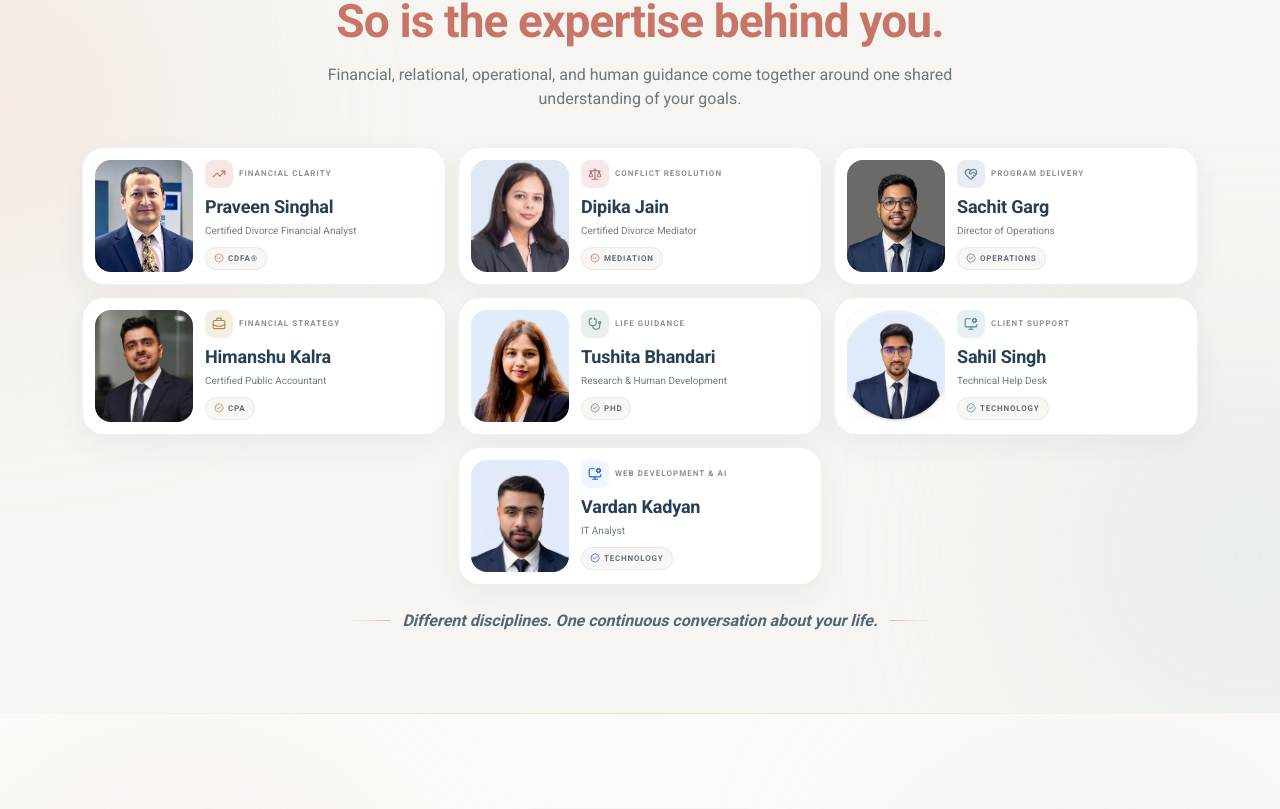
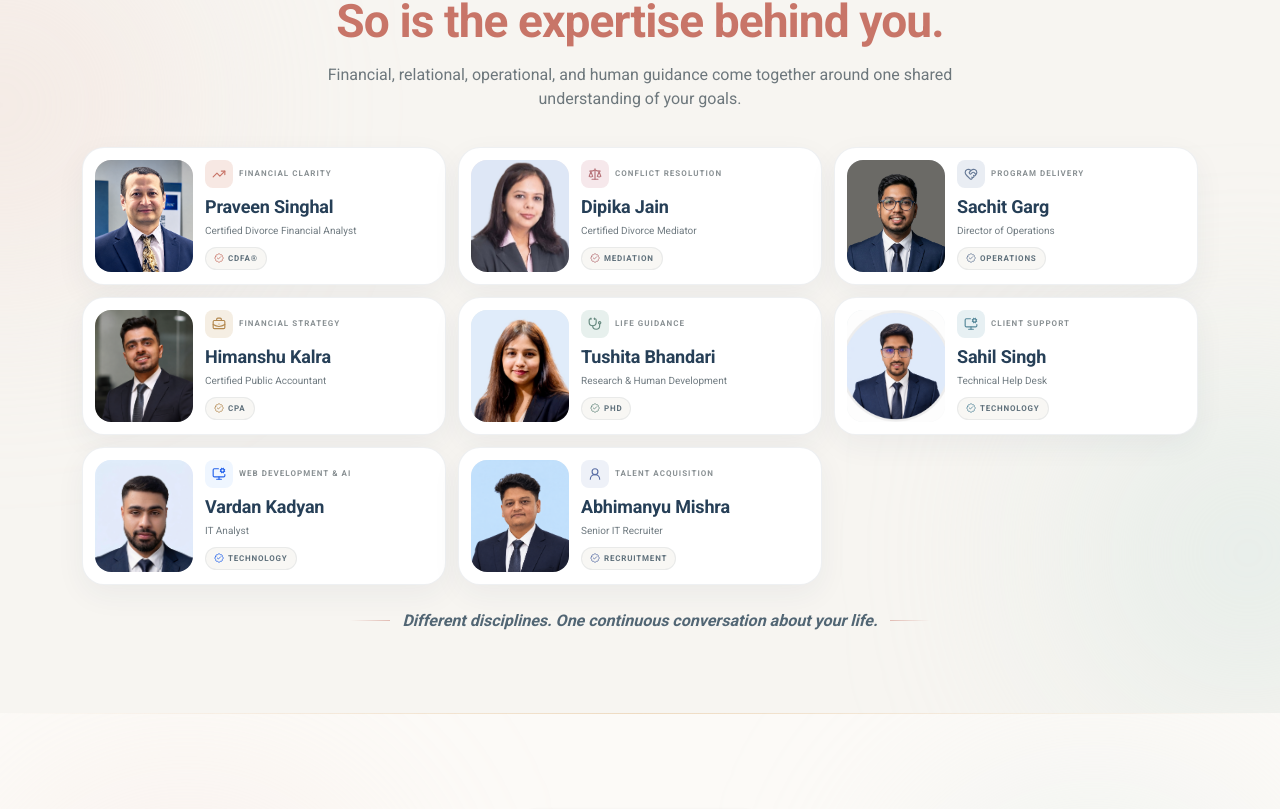
Before and after one commit to cpa-dmv/website, a Next.js app: page /whole-life in a window 1280 px wide. Shown: the part 5869-6678 px from the top of the page. Built offline with nearby package versions, Linux system fonts and the light colour scheme; no server answers.

Commit message:
Add Abhimanyu Mishra and update consultation CTA

```diff
--- a/app/about/page.tsx
+++ b/app/about/page.tsx
@@ -91,7 +91,7 @@ const VARDAN = {
   certFull: "AI Expert & Web Developer",
   certColor: "#2563EB",
   certBg: "#EFF6FF",
-  affiliation: "Simple Solution",
+  affiliation: "CPA-DMV Team",
   specialties: [
     { icon: Monitor, text: "AI & Emerging Technologies" },
     { icon: FileText, text: "Full-Stack Web Development" },
@@ -114,7 +114,7 @@ const TUSHITA = {
   certFull: "Doctor of Philosophy",
   certColor: "#7C3AED",
   certBg: "#F5F3FF",
-  affiliation: "Simple Solution",
+  affiliation: "CPA-DMV Team",
   specialties: [
     { icon: Search, text: "Research & Analysis" },
     { icon: Users, text: "Organizational Development" },
@@ -136,7 +136,7 @@ const SAHIL = {
   certFull: "Technical Support",
   certColor: "#0F766E",
   certBg: "#F0FDFA",
-  affiliation: "Simple Solution",
+  affiliation: "CPA-DMV Team",
   specialties: [
     { icon: Monitor, text: "L1/L2 Technical Support" },
     { icon: Shield, text: "Windows & Hardware Troubleshooting" },
@@ -147,6 +147,28 @@ const SAHIL = {
     "Provides L1/L2 technical assistance and troubleshoots Windows, hardware, software, network, and Office 365 issues.",
     "Manages support tickets, user access, and day-to-day technical service requests.",
     "Uses PowerShell and Python scripting to automate routine IT support tasks while ensuring timely, professional service.",
+  ],
+};
+
+const ABHIMANYU = {
+  name: "Abhimanyu Mishra",
+  photo: "/images/abhimanyu.png",
+  role: "Talent Acquisition & Recruitment",
+  cert: "HR",
+  certFull: "Senior IT Recruiter",
+  certColor: "#2563EB",
+  certBg: "#EFF6FF",
+  affiliation: "CPA-DMV Team",
+  specialties: [
+    { icon: Search, text: "US IT Staffing & Recruitment" },
+    { icon: Users, text: "Executive Search & Talent Acquisition" },
+    { icon: TrendingUp, text: "Candidate Sourcing & Pipeline Management" },
+    { icon: Handshake, text: "Team Leadership & Client Engagement" },
+  ],
+  highlights: [
+    "10+ years of experience in IT recruitment, US staffing, executive search, and talent acquisition.",
+    "Experienced in end-to-end recruitment including sourcing, screening, interviews, negotiation, and onboarding.",
+    "Experienced in managing recruitment teams, client requirements, and high-volume hiring pipelines.",
   ],
 };
 
@@ -497,11 +519,12 @@ export default function AboutPage() {
 
           <div className="grid grid-cols-1 gap-7 lg:grid-cols-2">
   <FounderCard person={PRAVEEN} index={0} />
-  <FounderCard person={SACHIT} index={1} />
-  <FounderCard person={HIMANSHU} index={2} />
-  <FounderCard person={VARDAN} index={3} />
-  <FounderCard person={TUSHITA} index={4} />
-  <FounderCard person={SAHIL} index={5} />
+<FounderCard person={SACHIT} index={1} />
+<FounderCard person={HIMANSHU} index={2} />
+<FounderCard person={VARDAN} index={3} />
+<FounderCard person={TUSHITA} index={4} />
+<FounderCard person={SAHIL} index={5} />
+<FounderCard person={ABHIMANYU} index={6} />
 </div>
         </div>
 </section>
--- a/components/whole-life/WholeLifeTeam.tsx
+++ b/components/whole-life/WholeLifeTeam.tsx
@@ -8,7 +8,6 @@ import {
   HeartHandshake,
   MonitorCog,
   Scale,
-  Sparkles,
   Stethoscope,
   TrendingUp,
   UserRound,
@@ -65,16 +64,6 @@ const team = [
     accent: "#66897f",
     tint: "#e7f0ed",
   },
-  // {
-  //   name: "Vikram Pratap",
-  //   role: "Marketing & Community",
-  //   credential: "Marketing",
-  //   group: "Community growth",
-  //   icon: Megaphone,
-  //   photo: null,
-  //   accent: "#8b78a0",
-  //   tint: "#eeeaf2",
-  // },
   {
     name: "Sahil Singh",
     role: "Technical Help Desk",
@@ -95,6 +84,16 @@ const team = [
     accent: "#2563EB",
     tint: "#EFF6FF",
   },
+  {
+    name: "Abhimanyu Mishra",
+    role: "Senior IT Recruiter",
+    credential: "Recruitment",
+    group: "Talent Acquisition",
+    icon: UserRound,
+    photo: "/images/abhimanyu.png",
+    accent: "#5B6FA6",
+    tint: "#EEF1F8",
+  },
 ];
 
 export default function WholeLifeTeam() {
@@ -111,19 +110,43 @@ export default function WholeLifeTeam() {
           transition={{ duration: 0.55 }}
           className="mx-auto max-w-3xl text-center"
         >
-
           <h2 className="font-display text-[clamp(2.15rem,3.6vw,3.5rem)] font-bold leading-[1.05] tracking-[-0.04em] text-[#263f57]">
             Your life is connected.
-            <span className="block text-[#c87568]">So is the expertise behind you.</span>
+            <span className="block text-[#c87568]">
+              So is the expertise behind you.
+            </span>
           </h2>
+
           <p className="mx-auto mt-4 max-w-2xl text-sm leading-6 text-[#6d777c] sm:text-base">
-            Financial, relational, operational, and human guidance come together around one shared understanding of your goals.
+            Financial, relational, operational, and human guidance come
+            together around one shared understanding of your goals.
           </p>
         </motion.div>
 
-        <div className="mt-9 grid auto-rows-fr gap-3 sm:grid-cols-2 lg:grid-cols-3">
-          {team.map(({ name, role, credential, group, icon: Icon, photo, accent, tint }, index) => {
-            const initials = name.split(" ").map((part) => part[0]).join("").slice(0, 2);
+        {/* Team grid */}
+        <div className="mt-9 grid gap-3 sm:grid-cols-2 lg:grid-cols-6">
+          {team.map(
+            (
+              {
+                name,
+                role,
+                credential,
+                group,
+                icon: Icon,
+                photo,
+                accent,
+                tint,
+              },
+              index
+            ) => {
+              const initials = name
+                .split(" ")
+                .map((part) => part[0])
+                .join("")
+                .slice(0, 2);
+
+              const isFinalRow =
+                name === "Vardan Kadyan" || name === "Abhimanyu Mishra";
 
               return (
                 <motion.article
@@ -131,13 +154,29 @@ export default function WholeLifeTeam() {
                   initial={{ opacity: 0, y: 16 }}
                   whileInView={{ opacity: 1, y: 0 }}
                   viewport={{ once: true, amount: 0.25 }}
-                transition={{ delay: index * 0.055, duration: 0.45 }}
+                  transition={{
+                    delay: index * 0.055,
+                    duration: 0.45,
+                  }}
                   whileHover={{ y: -4 }}
-                className={`group relative overflow-hidden rounded-[22px] border border-[#263f57]/8 bg-white p-3 shadow-[0_10px_30px_rgba(38,63,87,0.055)] ${name === "Vardan Kadyan" ? "lg:col-start-2" : ""}`}              >
-                <span className="absolute inset-x-0 top-0 h-0.5 origin-left scale-x-0 transition-transform duration-500 group-hover:scale-x-100" style={{ backgroundColor: accent }} />
+                  className={`group relative overflow-hidden rounded-[22px] border border-[#263f57]/8 bg-white p-3 shadow-[0_10px_30px_rgba(38,63,87,0.055)] ${
+                    isFinalRow
+                      ? "lg:col-span-2"
+                      : "lg:col-span-2"
+                  }`}
+                >
+                  <span
+                    className="absolute inset-x-0 top-0 h-0.5 origin-left scale-x-0 transition-transform duration-500 group-hover:scale-x-100"
+                    style={{ backgroundColor: accent }}
+                  />
 
                   <div className="flex items-center gap-3">
-                  <div className="relative flex h-[112px] w-[98px] shrink-0 items-center justify-center overflow-hidden rounded-2xl" style={{ background: `linear-gradient(145deg, ${tint}, #f7f8f7)` }}>
+                    <div
+                      className="relative flex h-[112px] w-[98px] shrink-0 items-center justify-center overflow-hidden rounded-2xl"
+                      style={{
+                        background: `linear-gradient(145deg, ${tint}, #f7f8f7)`,
+                      }}
+                    >
                       {photo ? (
                         <Image
                           src={photo}
@@ -149,30 +188,76 @@ export default function WholeLifeTeam() {
                       ) : (
                         <>
                           <div className="absolute inset-0 opacity-40 [background-image:radial-gradient(circle_at_center,white_1px,transparent_1px)] [background-size:13px_13px]" />
-                        <UserRound size={41} strokeWidth={1.25} style={{ color: accent }} />
-                        <span className="absolute bottom-2 rounded-full border border-white/70 bg-white/75 px-2 py-0.5 text-[8px] font-bold tracking-[0.12em] backdrop-blur-sm" style={{ color: accent }}>{initials}</span>
+
+                          <UserRound
+                            size={41}
+                            strokeWidth={1.25}
+                            style={{ color: accent }}
+                          />
+
+                          <span
+                            className="absolute bottom-2 rounded-full border border-white/70 bg-white/75 px-2 py-0.5 text-[8px] font-bold tracking-[0.12em] backdrop-blur-sm"
+                            style={{ color: accent }}
+                          >
+                            {initials}
+                          </span>
                         </>
                       )}
                     </div>
 
                     <div className="min-w-0 flex-1">
                       <div className="mb-2 flex items-center gap-1.5">
-                      <span className="flex h-7 w-7 items-center justify-center rounded-lg" style={{ color: accent, backgroundColor: tint }}><Icon size={14} /></span>
-                      <span className="truncate text-[8px] font-bold uppercase tracking-[0.13em] text-[#8a9194]">{group}</span>
+                        <span
+                          className="flex h-7 w-7 items-center justify-center rounded-lg"
+                          style={{
+                            color: accent,
+                            backgroundColor: tint,
+                          }}
+                        >
+                          <Icon size={14} />
+                        </span>
+
+                        <span className="truncate text-[8px] font-bold uppercase tracking-[0.13em] text-[#8a9194]">
+                          {group}
+                        </span>
                       </div>
-                    <h3 className="font-display text-lg font-bold leading-tight text-[#263f57]">{name}</h3>
-                    <p className="mt-1 text-[10px] leading-4 text-[#707b81]">{role}</p>
-                    <span className="mt-2 inline-flex items-center gap-1 rounded-full border border-[#263f57]/7 bg-[#f8f7f4] px-2 py-1 text-[8px] font-bold uppercase tracking-[0.1em] text-[#5f707b]"><BadgeCheck size={10} style={{ color: accent }} />{credential}</span>
+
+                      <h3 className="font-display text-lg font-bold leading-tight text-[#263f57]">
+                        {name}
+                      </h3>
+
+                      <p className="mt-1 text-[10px] leading-4 text-[#707b81]">
+                        {role}
+                      </p>
+
+                      <span className="mt-2 inline-flex items-center gap-1 rounded-full border border-[#263f57]/7 bg-[#f8f7f4] px-2 py-1 text-[8px] font-bold uppercase tracking-[0.1em] text-[#5f707b]">
+                        <BadgeCheck
+                          size={10}
+                          style={{ color: accent }}
+                        />
+                        {credential}
+                      </span>
                     </div>
                   </div>
                 </motion.article>
               );
-          })}
+            }
+          )}
         </div>
 
-        <motion.div initial={{ opacity: 0 }} whileInView={{ opacity: 1 }} viewport={{ once: true }} transition={{ delay: 0.35, duration: 0.55 }} className="mx-auto mt-6 flex max-w-3xl items-center justify-center gap-3 text-center">
+        <motion.div
+          initial={{ opacity: 0 }}
+          whileInView={{ opacity: 1 }}
+          viewport={{ once: true }}
+          transition={{ delay: 0.35, duration: 0.55 }}
+          className="mx-auto mt-6 flex max-w-3xl items-center justify-center gap-3 text-center"
+        >
           <span className="h-px w-10 bg-gradient-to-r from-transparent to-[#c87568]/45" />
-          <p className="font-display text-sm font-semibold italic text-[#526674] sm:text-base">Different disciplines. One continuous conversation about your life.</p>
+
+          <p className="font-display text-sm font-semibold italic text-[#526674] sm:text-base">
+            Different disciplines. One continuous conversation about your life.
+          </p>
+
           <span className="h-px w-10 bg-gradient-to-l from-transparent to-[#c87568]/45" />
         </motion.div>
       </div>
```
Also changed, not shown: components/home/PricingTeaser.tsx (+5 -5 lines), public/images/abhimanyu.png (added). Lines whose indentation alone changed are shown as unchanged.
